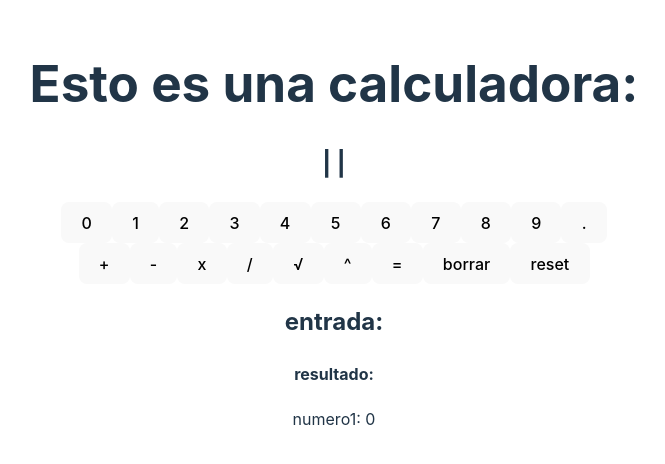
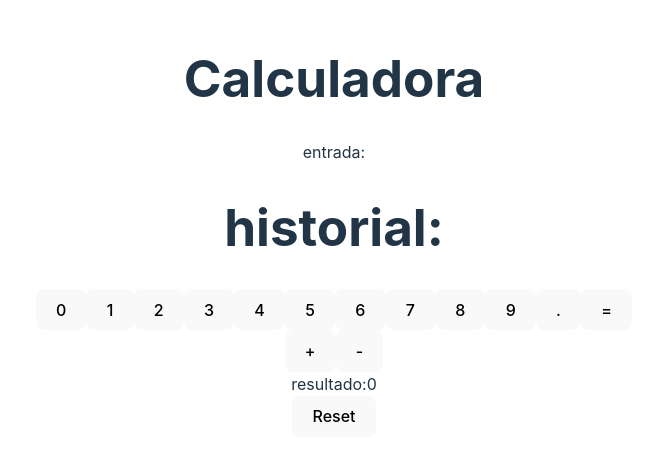
Before and after one commit to rexdaro/calculator, a React (Vite) app: page / in a window 1280 px wide. Shown: the part 174-638 px from the top of the page, without its empty margins (306-971 px from the left). Built offline with nearby package versions, Linux system fonts and the light colour scheme.

Commit message:
instalacion de mathjs en el proyecto

```diff
--- a/package.json
+++ b/package.json
@@ -9,6 +9,7 @@
     "preview": "vite preview"
   },
   "dependencies": {
+    "mathjs": "^11.8.0",
     "react": "^18.2.0",
     "react-dom": "^18.2.0"
   },
--- a/src/App.jsx
+++ b/src/App.jsx
@@ -1,178 +1,95 @@
+import { useState } from 'react';
+import './App.css';
 
-import { useState } from 'react'
-
-import './App.css'
 
 function App() {
+  const [resultado, setResultado] = useState(0);
+  const [entrada, setEntrada] = useState('');
+  const [historial, setHistorial] = useState('');
 
-  // constantes y useStates
-
-  const [numero1, setNumero1] = useState(0)
-
-  const [entrada, setEntrada] = useState('')
-
-  const [historial, setHistorial] = useState('')
-
-
-
-  // escribiendo numeros en pantalla
-
-  const escribe0 = () => {
-    setEntrada(entrada +'0')
-    setHistorial(historial + '0')
-  }
-
-  const escribe1 = () => {
-    setEntrada(entrada +'1')
-    setHistorial(historial + '1')
-
-  }
-
-  const escribe2 = () => {
-    setEntrada(entrada +'2')
-    setHistorial(historial + '2')
-  }
-
-  const escribe3 = () => {
-    setEntrada(entrada +'3')
-    setHistorial(historial + '3')
-  }
-
-  const escribe4 = () => {
-    setEntrada(entrada +'4')
-    setHistorial(historial + '4')
-  }
-
-  const escribe5 = () => {
-    setEntrada(entrada +'5')
-    setHistorial(historial + '5')
-  }
-
-  const escribe6 = () => {
-    setEntrada(entrada +'6')
-    setHistorial(historial + '6')
-  }
-  const escribe7 = () => {
-    setEntrada(entrada +'7')
-    setHistorial(historial + '7')
-  }
-
-  const escribe8 = () => {
-    setEntrada(entrada +'8')
-    setHistorial(historial + '8')
-  }
-
-  const escribe9 = () => {
-    setEntrada(entrada +'9')
-    setHistorial(historial + '9')
-  }
-
-  const escribePunto = () => {
-    setEntrada(entrada +',')
-  }
-
-
-
-  // funciones de los operadores
-
-  const sumar = () => {
-    if (entrada === '') {
-      setEntrada('+')
-      setHistorial (historial + '+')
-    }
-    else{
-      setNumero1(numero1 + parseInt(entrada))
-      setEntrada('+')
-      setHistorial (historial + '+')
-    }
-  }
-
-  const restar = () => {
-    if (entrada === '') {
-      setEntrada('-')
-      setHistorial (historial + '-')
-    }
-    else{
-      setNumero1(numero1 - parseInt(entrada))
-      setEntrada('-')
-      setHistorial (historial + '-')
-    }
-  }
-
-  const igual = () => {
-    setNumero1(numero1 + parseInt(entrada))
-    setEntrada('')
-
-
-  }
+  const actualizarEntrada = (valor) => {
+    setEntrada(entrada + valor);
+  };
 
 
 
 
 
-  const reseteo = () => {
-    setEntrada('')
-    setNumero1(0)
-    setHistorial('')
-  }
 
-  const borrar = () => {
-    setEntrada(entrada.slice(0, -1))
-  }
+  const sumar = () => {
+      setResultado(resultado + parseFloat(entrada));
+      setHistorial(historial + entrada + ' + ');
+      setEntrada('');
+  };
+
+
+
+  const restar = () => {
+    setResultado(resultado - parseFloat(entrada));
+    setHistorial(historial + entrada + ' - ');
+    setEntrada('');
+  };
+
+  const igual = () => {
+
+    if (entrada === ''){
+      return
+    }
+    else{
+      setResultado(resultado + parseFloat(entrada));
+      setHistorial('');
+      setEntrada('');
+    }
+  };
+
+  const resetear = () => {
+    setResultado(0);
+    setHistorial('');
+    setEntrada('');
+  };
 
   return (
-    <>
-      <h1>Esto es una calculadora:</h1>
+    <div className="calculadora">
+      <h1>Calculadora</h1>
 
 
-      <h2>| {historial} |</h2>
+      <div className="historial">entrada:{entrada}</div>
 
-      <div className='numeros'>
-        <button onClick={escribe0}>0</button>
-        <button onClick={escribe1}>1</button>
-        <button onClick={escribe2}>2</button>
-        <button onClick={escribe3}>3</button>
-        <button onClick={escribe4}>4</button>
-        <button onClick={escribe5}>5</button>
-        <button onClick={escribe6}>6</button>
-        <button onClick={escribe7}>7</button>
-        <button onClick={escribe8}>8</button>
-        <button onClick={escribe9}>9</button>
-        <button onClick={escribePunto}>.</button>
-      </div>
+      <h1 className="historial">historial:{historial}{entrada}</h1>
+
+      <div className="botones">
+
+      <button onClick={() => actualizarEntrada('0')}>0</button>
+      <button onClick={() => actualizarEntrada('1')}>1</button>
+      <button onClick={() => actualizarEntrada('2')}>2</button>
+      <button onClick={() => actualizarEntrada('3')}>3</button>
+      <button onClick={() => actualizarEntrada('4')}>4</button>
+      <button onClick={() => actualizarEntrada('5')}>5</button>
+      <button onClick={() => actualizarEntrada('6')}>6</button>
+      <button onClick={() => actualizarEntrada('7')}>7</button>
+      <button onClick={() => actualizarEntrada('8')}>8</button>
+      <button onClick={() => actualizarEntrada('9')}>9</button>
+      <button onClick={() => actualizarEntrada('.')}>.</button>
 
 
-      <div className='operadores'>
-        <button onClick={sumar}>+</button>
-        <button onClick={restar}>-</button>
-        <button>x</button>
-        <button>/</button>
-        <button>√</button>
-        <button>^</button>
-        <button onClick={igual}>=</button>
-        <button onClick={borrar}>borrar</button>
-        <button onClick={reseteo}>reset</button>
+          <button onClick={igual}>=</button>
 
       </div>
 
-
-
-      <div className='visualizacion'>
-
-        <h2>entrada: {entrada}</h2>
+      <div className="operadores">
+        <button onClick={sumar}>+</button>
+        <button onClick={restar}>-</button>
       </div>
 
-      <div>
-        <h4>resultado:</h4>
-
-        <span>numero1: {numero1}</span>
-
+      <div className="resultado">
+        <span>resultado:{resultado}</span>
       </div>
 
-
-    </>
-
-  )
+      <button className="reset" onClick={resetear}>
+        Reset
+      </button>
+    </div>
+  );
 }
 
-export default App
+export default App;
```
Also changed, not shown: 1 other file (tests, documents, lock files or other folders).
